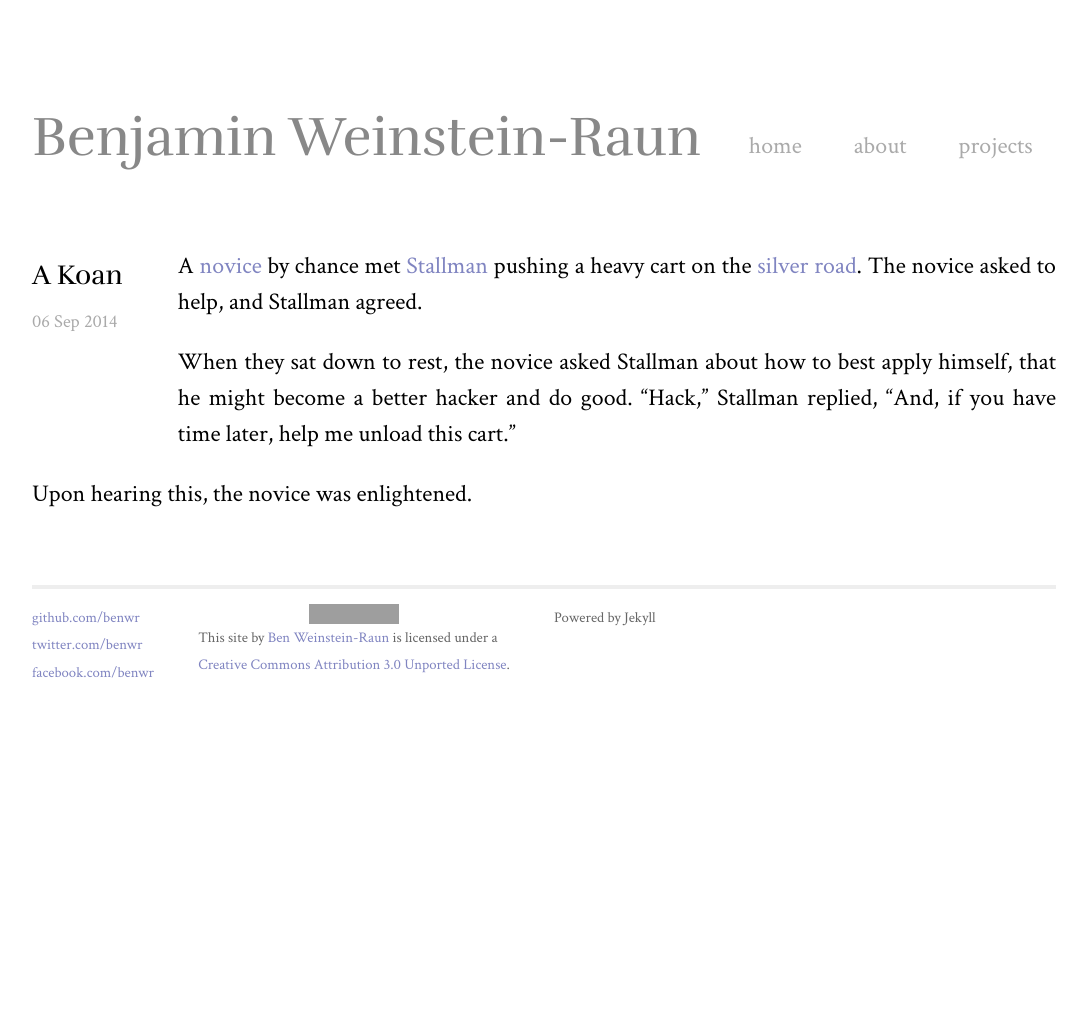
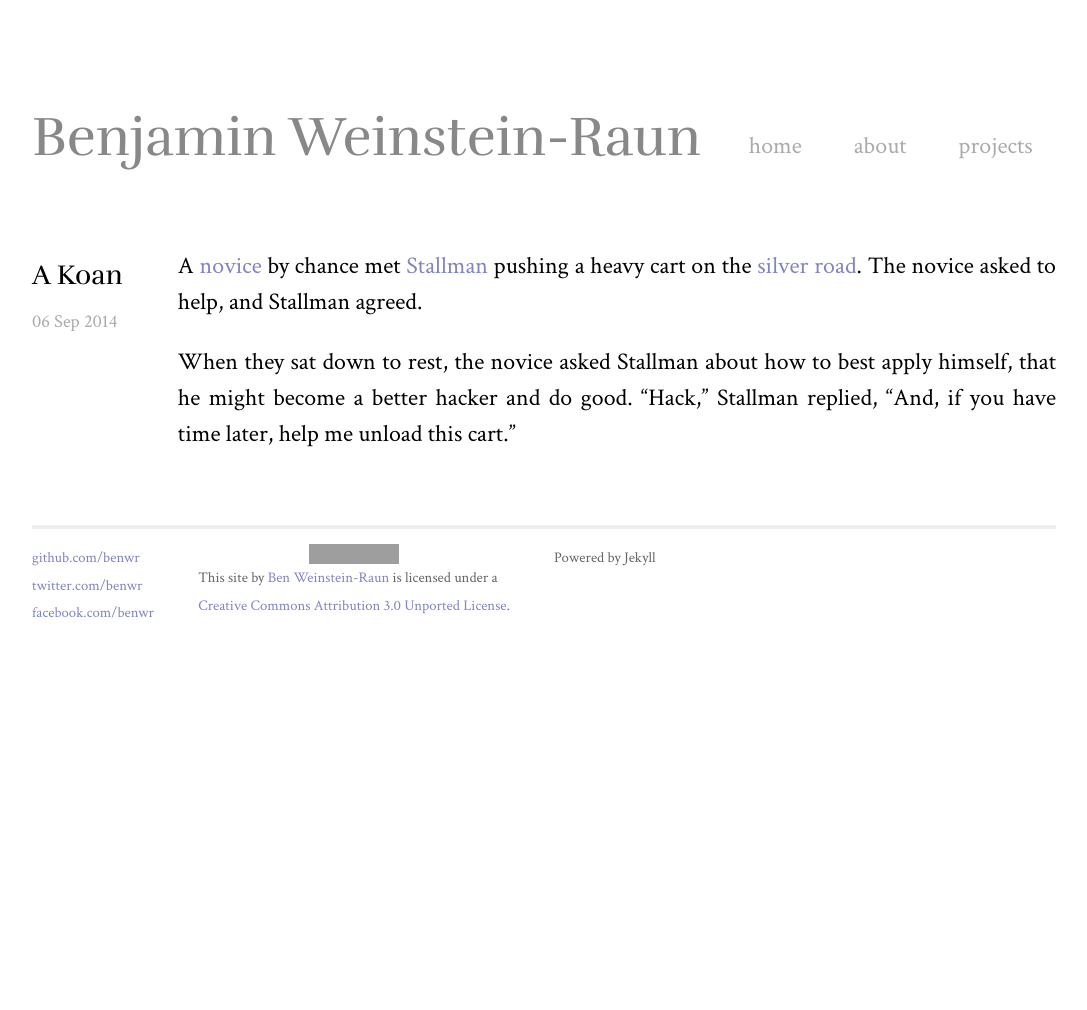
Before and after one commit to benwr/benwr.github.io, a Jekyll site: the page built from _posts/2014-09-06-a_koan.markdown, in a window 1280 px wide. Shown: the whole page, without its empty margins (96-1183 px from the left). Built offline with Jekyll 4.4.1, drawn with Linux system fonts in a browser that asks for light colours; Markdown is read by kramdown in place of the engine named in the settings; grey boxes are pictures that could not be loaded.

Commit message:
Remove implication that I am enlightened.

```diff
--- a/_posts/2014-09-06-a_koan.markdown
+++ b/_posts/2014-09-06-a_koan.markdown
@@ -10,5 +10,3 @@ The novice asked to help, and Stallman agreed.
 
 When they sat down to rest, the novice asked Stallman about how to best apply himself, that he might become
 a better hacker and do good. "Hack," Stallman replied, "And, if you have time later, help me unload this cart."
-
-Upon hearing this, the novice was enlightened.
```
